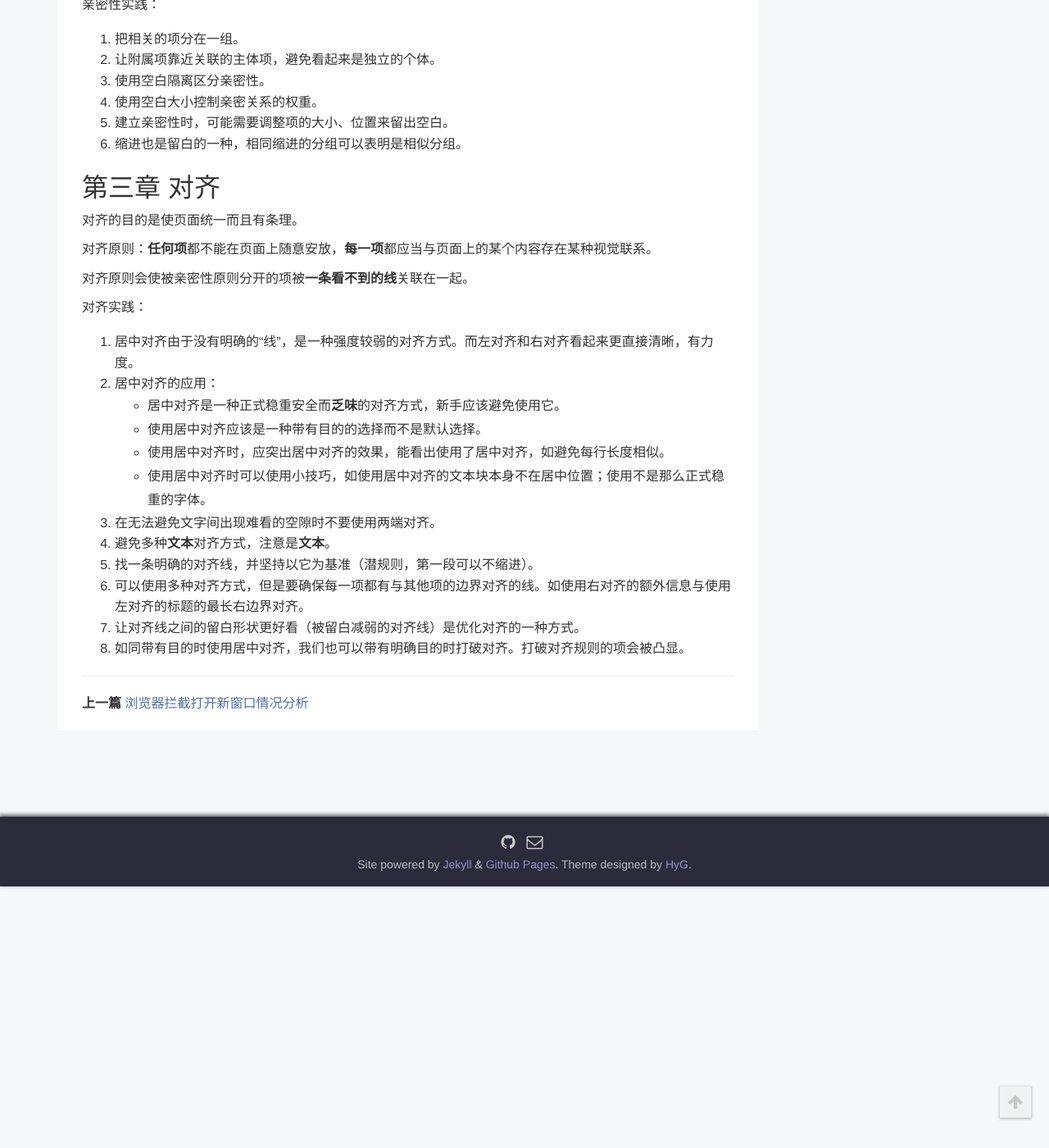
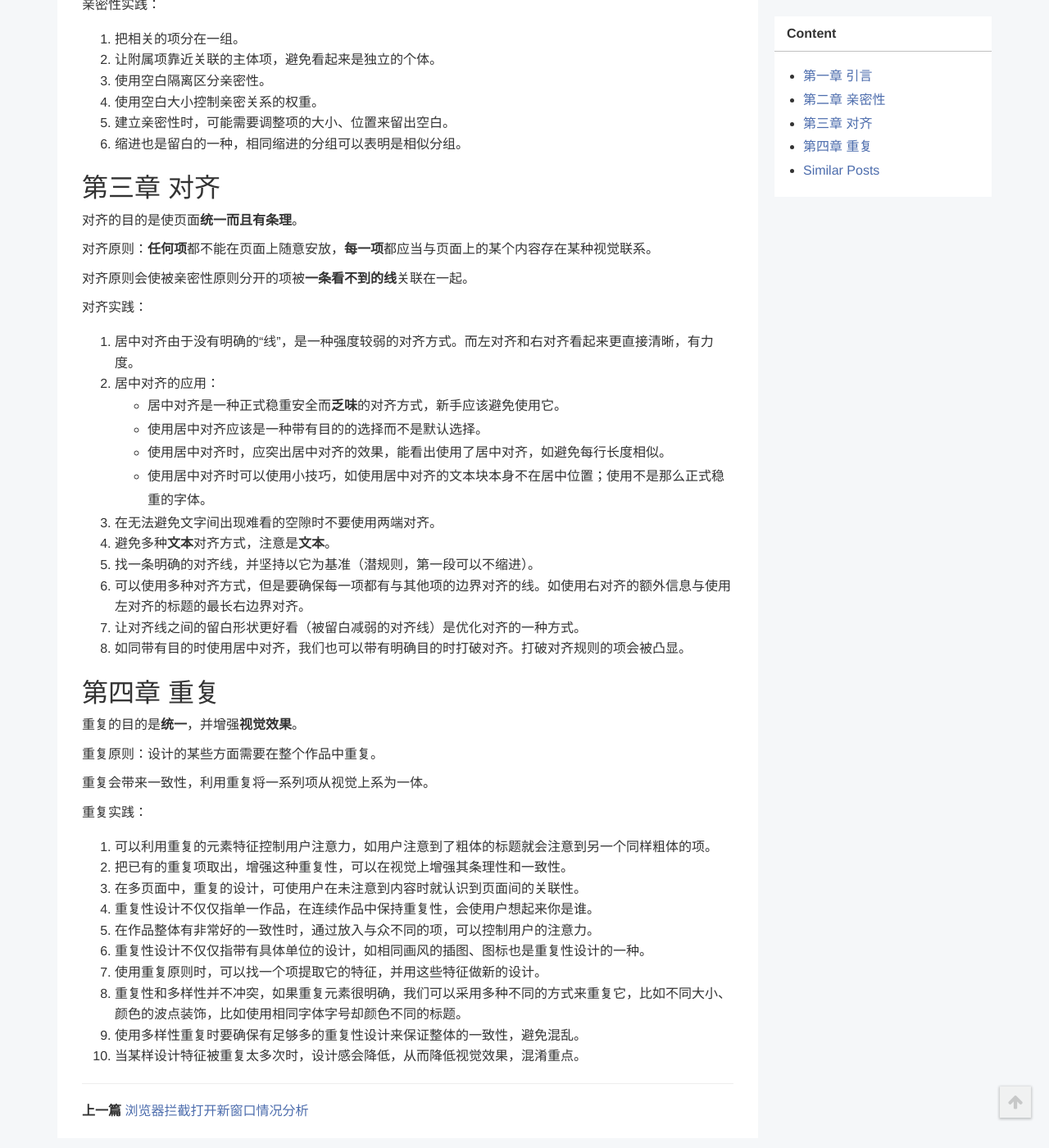
Before and after one commit to toBeTheLight/toBeTheLight.github.io, a Jekyll site: the page built from _posts/2018-11-06-《写给大家看的设计书》.md, in a window 1280 px wide and 1400 px high, scrolled down 720 px. Shown: the whole window at 82% size. Built offline with Jekyll 4.4.1, drawn with Linux system fonts in a browser that asks for light colours; a style sheet for code colours, icons or effects is not loaded; before the commit the page ends 1801 px from its top, so only the background shows below that; some of the changed text lies outside the part shown.

Commit message:
feat: 第四章

```diff
--- a/_posts/2018-11-06-《写给大家看的设计书》.md
+++ b/_posts/2018-11-06-《写给大家看的设计书》.md
@@ -30,7 +30,7 @@
 
 # 第二章 亲密性
 
-亲密性即通过对留白的合理应用实现组织性。
+亲密性即通过对留白的合理应用**实现组织性**。
 
 亲密性原则：将相关的项组织在一起。即，物理位置相近的项会看起来像一个整体，存在关联。
 
@@ -46,7 +46,7 @@
 
 # 第三章 对齐
 
-对齐的目的是使页面统一而且有条理。
+对齐的目的是使页面**统一而且有条理**。
 
 对齐原则：**任何项**都不能在页面上随意安放，**每一项**都应当与页面上的某个内容存在某种视觉联系。
 
@@ -65,3 +65,23 @@
 6. 可以使用多种对齐方式，但是要确保每一项都有与其他项的边界对齐的线。如使用右对齐的额外信息与使用左对齐的标题的最长右边界对齐。
 7. 让对齐线之间的留白形状更好看（被留白减弱的对齐线）是优化对齐的一种方式。
 8. 如同带有目的时使用居中对齐，我们也可以带有明确目的时打破对齐。打破对齐规则的项会被凸显。
+
+# 第四章 重复
+
+重复的目的是**统一**，并增强**视觉效果**。
+
+重复原则：设计的某些方面需要在整个作品中重复。
+
+重复会带来一致性，利用重复将一系列项从视觉上系为一体。
+
+重复实践：
+1. 可以利用重复的元素特征控制用户注意力，如用户注意到了粗体的标题就会注意到另一个同样粗体的项。
+2. 把已有的重复项取出，增强这种重复性，可以在视觉上增强其条理性和一致性。
+3. 在多页面中，重复的设计，可使用户在未注意到内容时就认识到页面间的关联性。
+4. 重复性设计不仅仅指单一作品，在连续作品中保持重复性，会使用户想起来你是谁。
+5. 在作品整体有非常好的一致性时，通过放入与众不同的项，可以控制用户的注意力。
+6. 重复性设计不仅仅指带有具体单位的设计，如相同画风的插图、图标也是重复性设计的一种。
+7. 使用重复原则时，可以找一个项提取它的特征，并用这些特征做新的设计。
+8. 重复性和多样性并不冲突，如果重复元素很明确，我们可以采用多种不同的方式来重复它，比如不同大小、颜色的波点装饰，比如使用相同字体字号却颜色不同的标题。
+9. 使用多样性重复时要确保有足够多的重复性设计来保证整体的一致性，避免混乱。
+10. 当某样设计特征被重复太多次时，设计感会降低，从而降低视觉效果，混淆重点。
```
